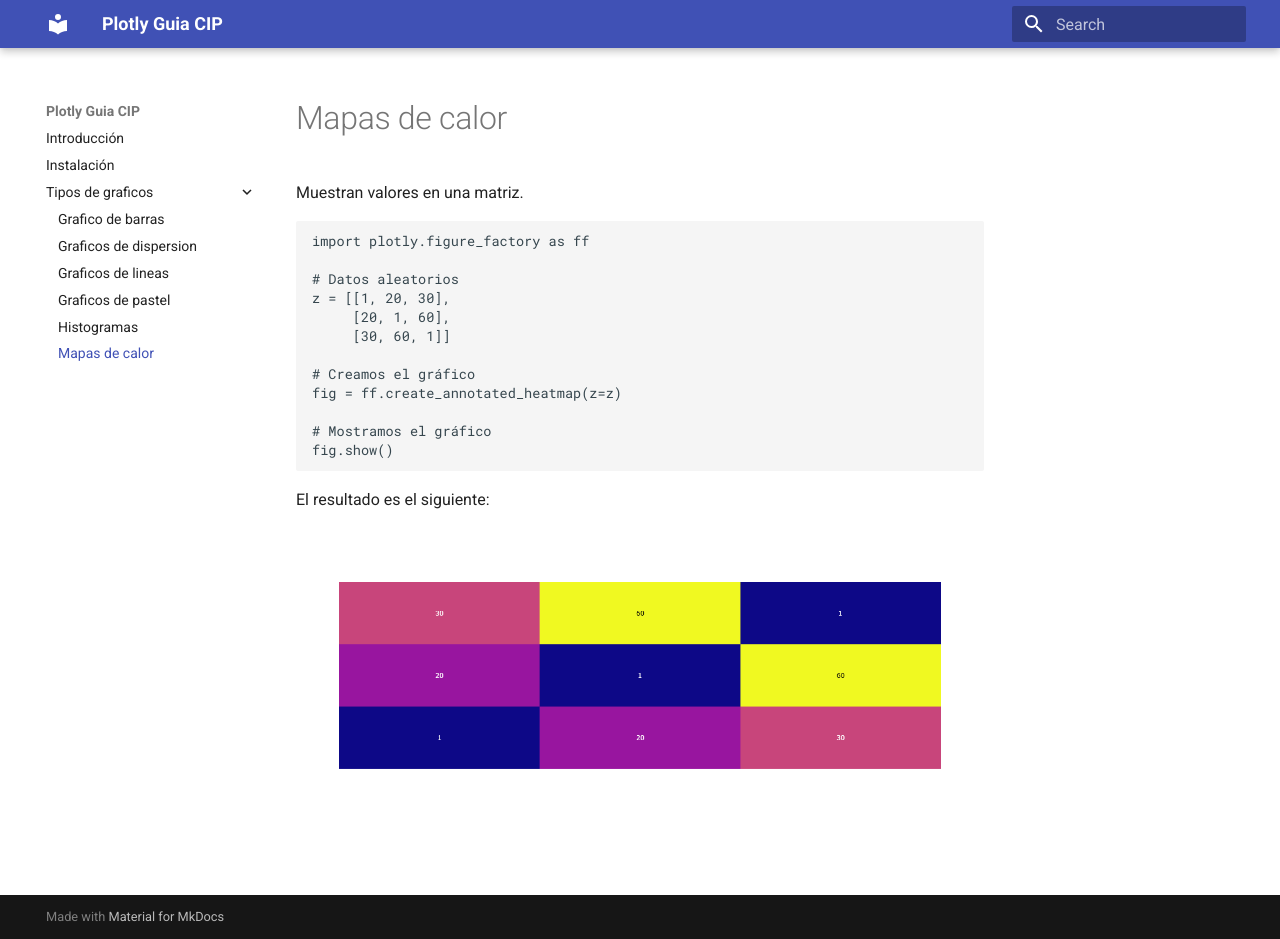
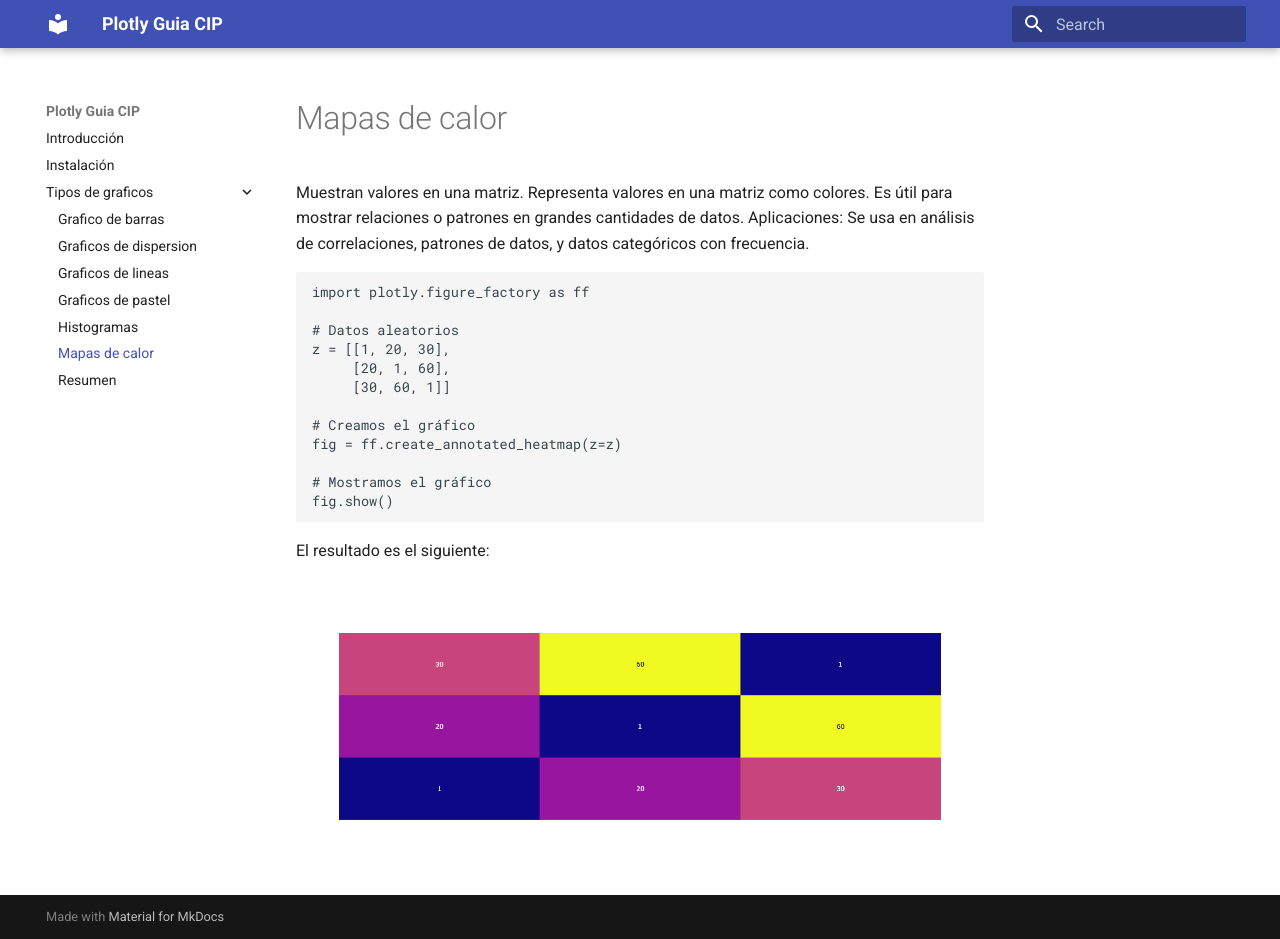
Before and after one commit to fabian-franco/plotly, an MkDocs documentation site: the page built from docs/tipos_de_graficos/mapas-de-calor.md, in a window 1280 px wide and 939 px high. Built offline with MkDocs 1.6.1 and Material for MkDocs 9.7.7, drawn with Linux system fonts in a browser that asks for light colours.

Commit message:
feat: update description

````diff
--- a/docs/tipos_de_graficos/mapas-de-calor.md
+++ b/docs/tipos_de_graficos/mapas-de-calor.md
@@ -1,4 +1,6 @@
 Muestran valores en una matriz.
+Representa valores en una matriz como colores. Es útil para mostrar relaciones o patrones en grandes cantidades de datos.
+Aplicaciones: Se usa en análisis de correlaciones, patrones de datos, y datos categóricos con frecuencia.
 
 ```python
 import plotly.figure_factory as ff
````
Also changed, not shown: docs/tipos_de_graficos/grafico-de-barras.md (+2 -1 lines), docs/tipos_de_graficos/graficos-de-dispersion.md (+2 -1 lines), docs/tipos_de_graficos/graficos-de-lineas.md (+1 -0 lines), docs/tipos_de_graficos/graficos-de-pastel.md (+2 -0 lines), docs/tipos_de_graficos/resumen.md (added, +7 -0 lines).
